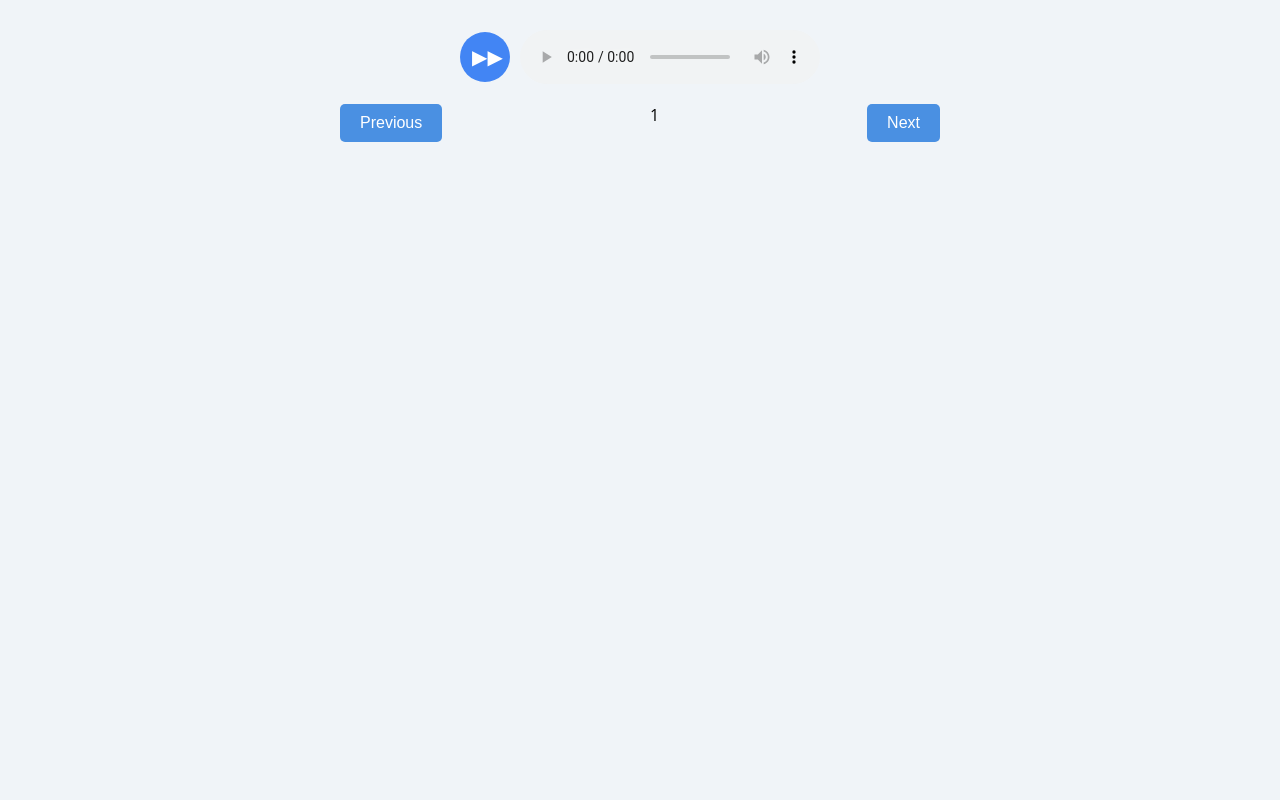
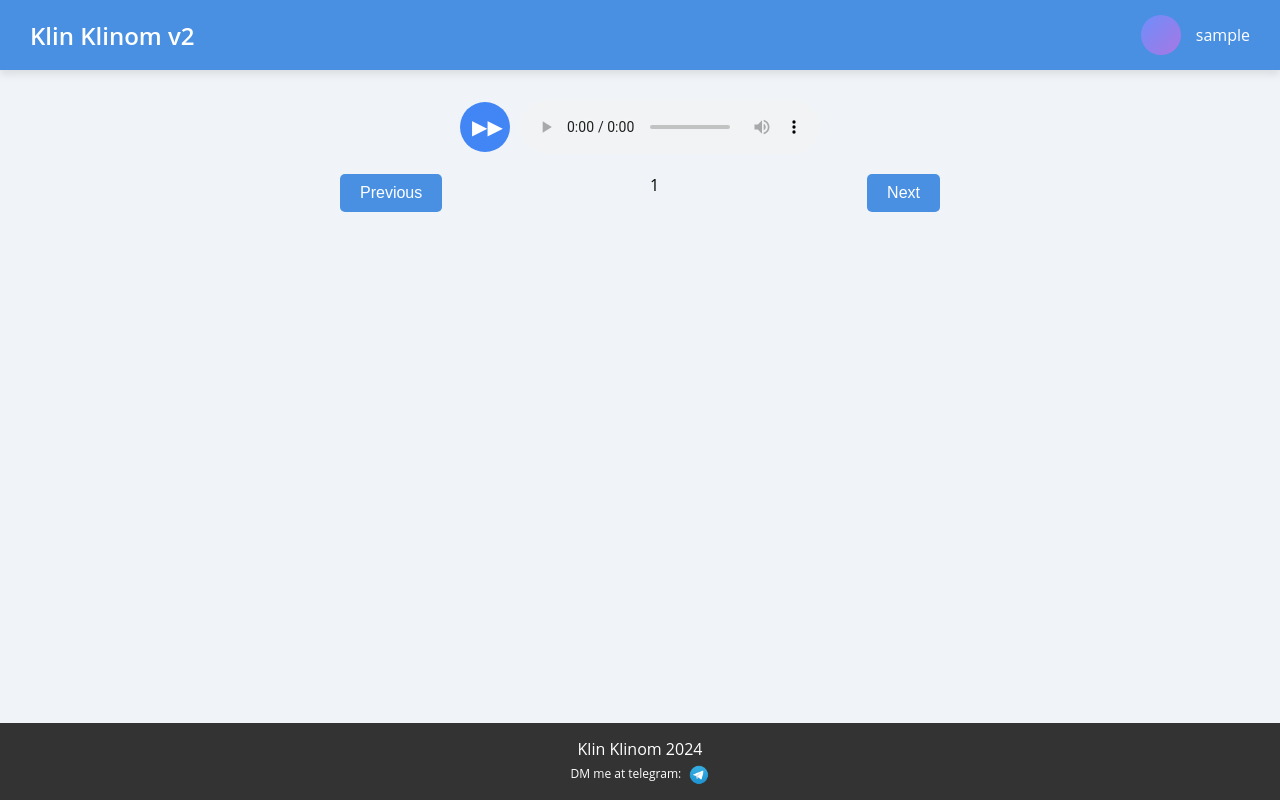
Before and after one commit to yaneivan/klin_klinom_v3, a Flask app: page /editor/1 in a window 1280 px wide. Run offline with Flask 3, Linux system fonts and the light colour scheme; the visitor is signed in with stand-in values (Sample User, id 1); tables that the repository leaves empty hold one stand-in row (values such as "Sample post"); data that the repository does not hold is empty.

Commit message:
added header and footer

```diff
--- a/app.py
+++ b/app.py
@@ -241,6 +241,11 @@ def editor(project_id):
 
     user_id = session['user_id']
     conn = get_db_connection()
+
+    # Fetch the username
+    user = conn.execute('SELECT username FROM users WHERE id = ?', (user_id,)).fetchone()
+    username = user['username'] if user else 'Unknown'
+
     project = conn.execute('SELECT * FROM projects WHERE id = ? AND user_id = ?', (project_id, user_id)).fetchone()
     if project is None:
         conn.close()
@@ -252,7 +257,7 @@ def editor(project_id):
     # Convert the Row object to a dictionary
     project_dict = dict(project)
 
-    return render_template('editor.html', project=project_dict, project_id=project_id)
+    return render_template('editor.html', project=project_dict, project_id=project_id, username=username)
 
 @app.route('/project/<int:project_id>/transcription', methods=['GET'])
 def get_transcription(project_id):
--- a/static/css/styles.css
+++ b/static/css/styles.css
@@ -440,3 +440,89 @@ body {
 .page-navigation button:hover {
     background-color: #357ABD;
 }
+
+        /* Flexbox container for each chunk */
+        .chunk {
+            display: flex;
+            align-items: center;
+            margin-bottom: 15px;
+        }
+
+        .text-box {
+            flex: 1;
+            padding: 10px;
+            border: 1px solid #ccc;
+            border-radius: 4px;
+            min-height: 60px;
+            margin-right: 10px;
+            color: black; /* Ensure text is black */
+        }
+
+        .speaker-selector {
+            width: 150px;
+            padding: 8px;
+            border-radius: 4px;
+            border: 1px solid #ccc;
+        }
+
+
+
+/* Footer Styles */
+.footer {
+    background-color: #333;
+    color: white;
+    text-align: center;
+    padding: 15px 0;
+    font-size: 14px;
+    position: fixed;
+    bottom: 0;
+    width: 100%;
+}
+
+.footer a {
+    color: #fff;
+    text-decoration: none;
+}
+
+.footer a:hover {
+    text-decoration: underline;
+}
+
+.footer .telegram-logo {
+    width: 20px;
+    height: 20px;
+    vertical-align: middle;
+    margin-left: 5px;
+}
+
+.footer .project-name {
+    font-size: 16px;
+    margin-bottom: 5px;
+}
+
+.footer .contact-info {
+    font-size: 12px;
+}
+
+
+/* Header Styles */
+.header {
+    background-color: #4a90e2;
+    color: white;
+    padding: 15px 30px;
+    display: flex;
+    justify-content: space-between;
+    align-items: center;
+    box-shadow: 0 4px 8px rgba(0, 0, 0, 0.1);
+}
+
+.header .title {
+    font-size: 24px;
+    font-weight: 600;
+    color: white;
+    text-decoration: none;
+}
+
+.header .title:hover {
+    text-decoration: underline;
+}
--- /dev/null
+++ b/templates/base.html
@@ -0,0 +1,29 @@
+<!DOCTYPE html>
+<html lang="en">
+<head>
+    <meta charset="UTF-8">
+    <meta name="viewport" content="width=device-width, initial-scale=1.0">
+    <title>{% block title %}My Site{% endblock %}</title>
+    <link rel="stylesheet" href="{{ url_for('static', filename='css/styles.css') }}">
+</head>
+<body>
+    <div class="header">
+        <a href="/" class="title">Klin Klinom v2</a>
+        <div class="account-info">
+            <div class="avatar"></div>
+            <div class="email">{{ username }}</div>
+        </div>
+    </div>
+
+    <div class="content">
+        {% block content %}{% endblock %}
+    </div>
+
+    <footer class="footer">
+        <div class="project-name">Klin Klinom 2024</div>
+        <div class="contact-info">
+            DM me at telegram: <a href="https://t.me/ya_ne_ivan"><img src="/static/images/telegram_logo.png" alt="Telegram" class="telegram-logo"></a>
+        </div>
+    </footer>
+</body>
+</html>
--- a/templates/editor.html
+++ b/templates/editor.html
@@ -1,37 +1,8 @@
-<!DOCTYPE html>
-<html lang="en">
-<head>
-    <meta charset="UTF-8">
-    <meta name="viewport" content="width=device-width, initial-scale=1.0">
-    <title>Editor</title>
-    <link rel="stylesheet" href="{{ url_for('static', filename='css/styles.css') }}">
-    <style>
-        /* Flexbox container for each chunk */
-        .chunk {
-            display: flex;
-            align-items: center;
-            margin-bottom: 15px;
-        }
+{% extends "base.html" %}
 
-        .text-box {
-            flex: 1;
-            padding: 10px;
-            border: 1px solid #ccc;
-            border-radius: 4px;
-            min-height: 60px;
-            margin-right: 10px;
-            color: black; /* Ensure text is black */
-        }
+{% block title %} Editor - Klin Klinom v2 {% endblock %}
 
-        .speaker-selector {
-            width: 150px;
-            padding: 8px;
-            border-radius: 4px;
-            border: 1px solid #ccc;
-        }
-    </style>
-</head>
-<body>
+{% block content %}
     <div class="editor-container">
         <div class="audio-player">
             <button id="reset-page">▶</button>
@@ -173,5 +144,6 @@
             loadAudioSegment(transcriptionData[startChunkIndex].timestamp[0], transcriptionData[endChunkIndex - 1].timestamp[1]);
         });
     </script>
-</body>
-</html>
+
+
+{% endblock %}
```
Also changed, not shown: static/images/telegram_logo.png (added).
